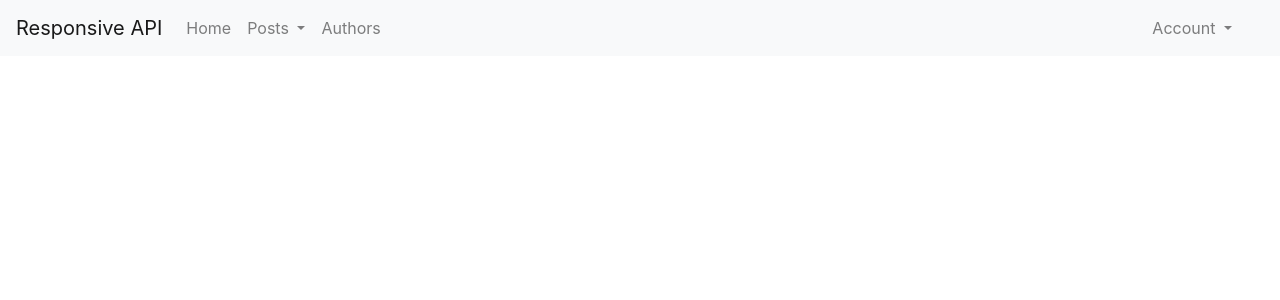
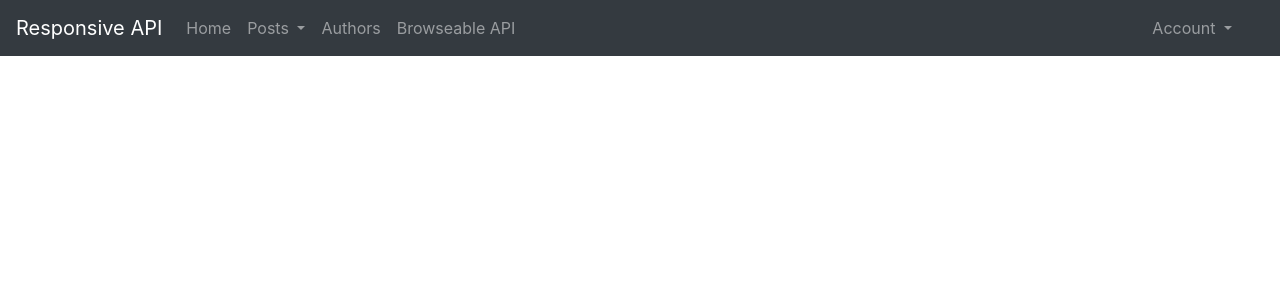
Before and after one commit to gustavopirro/ResponsiveCrud, a Django app: page /authors/ in a window 1280 px wide. Shown: the top 300 px of the page. Run offline with Django 3.2, Linux system fonts and the light colour scheme.

Commit message:
feat: added browable API link to navbar and changed navbar color

```diff
--- a/api/templates/base.html
+++ b/api/templates/base.html
@@ -14,7 +14,7 @@
 </head>
 
 <body>
-    <nav class="navbar navbar-expand-lg navbar-light bg-light">
+    <nav class="navbar navbar-expand-lg navbar-dark bg-dark">
         <a class="navbar-brand" href="/">Responsive API</a>
         <button class="navbar-toggler" type="button" data-toggle="collapse" data-target="#navbarSupportedContent"
             aria-controls="navbarSupportedContent" aria-expanded="false" aria-label="Toggle navigation">
@@ -41,6 +41,9 @@
                 </li>
                 <li class="nav-item">
                     <a class="nav-link" href="{% url 'api:author_list' %}">Authors</a>
+                </li>
+                <li class="nav-item">
+                    <a class="nav-link" href="{% url 'api:api_post_list' %}">Browseable API</a>
                 </li>
             </ul>
             <ul class="navbar-nav ml-auto">
```
